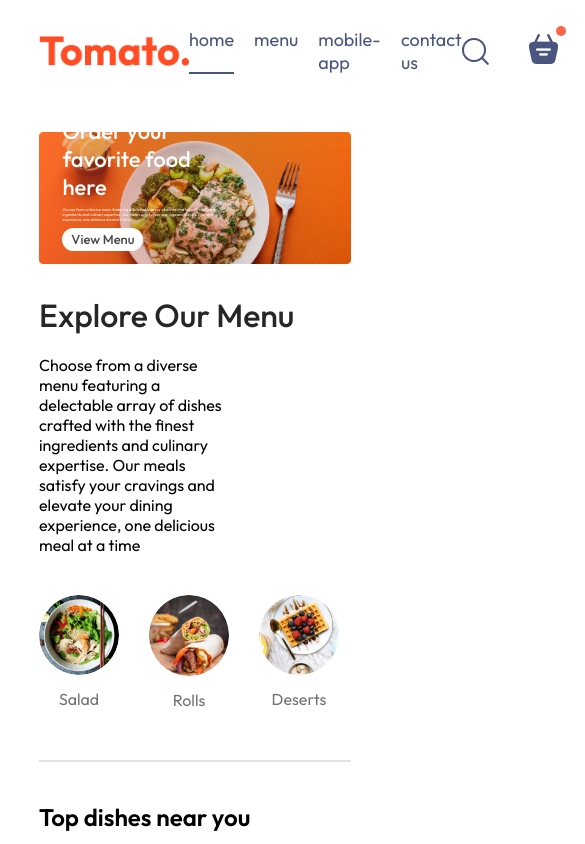
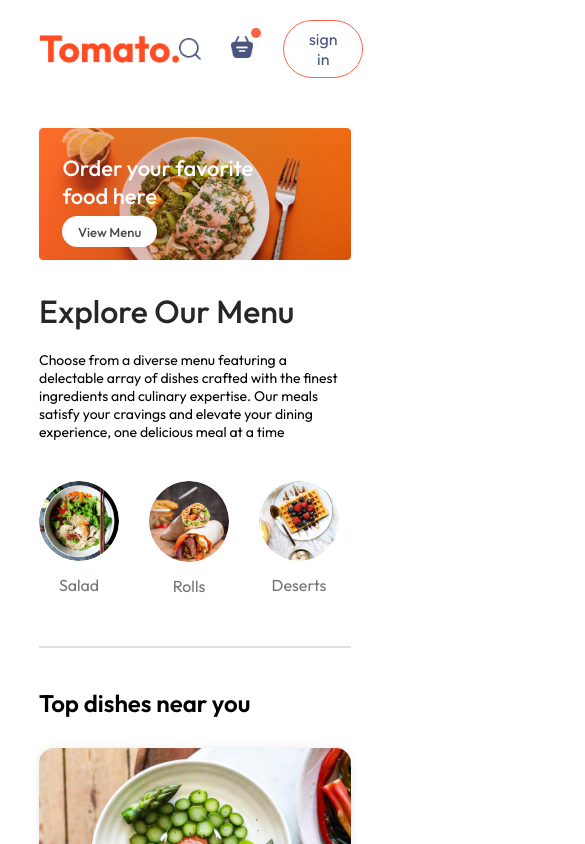
Before and after one commit to BrianWahungu/food-del, a React (Vite) app in the folder frontend/: page / in a window 390 px wide. Shown: the top 844 px of the page, 585 px wide, since content can reach past the window. Built offline with nearby package versions, Linux system fonts and the light colour scheme.

Commit message:
making the website responsive done

```diff
--- a/frontend/src/components/ExploreMenu/ExploreMenu.css
+++ b/frontend/src/components/ExploreMenu/ExploreMenu.css
@@ -46,3 +46,9 @@
     border: 4px solid tomato;
     padding: 2px;
 }
+@media (max-width:1050px) {
+    .explore-menu-text{
+        max-width: 100%;
+        font-size: 14px;
+    }
+}
--- a/frontend/src/components/Footer/Footer.css
+++ b/frontend/src/components/Footer/Footer.css
@@ -40,3 +40,14 @@
     background-color: gray;
     border: none;
 }
+@media (max-width:750px) {
+    .footer-content{
+        display: flex;
+        flex-direction: column;
+        gap: 35px;
+    }
+    .footer-copyright{
+        text-align: center;
+
+    }
+}
--- a/frontend/src/components/Header/Header.css
+++ b/frontend/src/components/Header/Header.css
@@ -34,3 +34,19 @@
     font-size: max(1vw, 13px);
     border-radius: 50px;
 }
+@media (max-width:1050px) {
+    .header-contents{
+        max-width: 45%;
+    }
+}
+@media (max-width:750px) {
+    .header-contents{
+        max-width: 65%;
+    }
+    .header-contents p{
+        display: none;
+    }
+    .header-contents button{
+        padding: 2vw 4vw;
+    }
+}
--- a/frontend/src/components/Navbar/Navbar.css
+++ b/frontend/src/components/Navbar/Navbar.css
@@ -52,3 +52,45 @@
     top: -8px;
     right: -8px;
 }
+@media (max-width:1050px) {
+    .navbar .logo{
+        width: 140px;
+    }
+    .navbar-menu{
+        gap: 20px;
+        font-size: 17px;
+    }
+    .navbar-right{
+        gap: 30px;
+    }
+    .navbar-right img{
+        width: 22px;
+    }
+    .navbar-right button{
+        padding: 8px 25px;
+    }
+}
+@media (max-width:900) {
+    .navbar .logo{
+        width: 120px;
+    }
+    .navbar-menu{
+        gap: 15px;
+        font-size: 16px;
+    }
+    .navbar-right{
+        gap: 20px;
+    }
+    .navbar-right img{
+        width: 20px;
+    }
+    .navbar-right button{
+        padding: 7px 20px;
+        font-size: 15px;
+    }
+}
+@media (max-width:750px) {
+    .navbar-menu{
+        display: none;
+    }
+   }
--- a/frontend/src/components/Navbar/Navbar.jsx
+++ b/frontend/src/components/Navbar/Navbar.jsx
@@ -1,6 +1,7 @@
 import React, { useState } from 'react'
 import './Navbar.css'
 import { assets } from '../../assets/assets'
+import { Link } from 'react-router-dom';
 
 const Navbar = () => {
 
@@ -10,10 +11,10 @@ const Navbar = () => {
     <div className='navbar'>
         <img src={assets.logo} alt="" className="logo" />
         <ul className="navbar-menu">
-            <li onClick={()=>setMenu("home")} className={menu==="home"?"active":""}>home</li>
-            <li onClick={()=>setMenu("menu")}className={menu==="menu"?"active":""}>menu</li>
-            <li onClick={()=>setMenu("mobile-app")}className={menu==="mobile-app"?"active":""}>mobile-app</li>
-            <li onClick={()=>setMenu("contact-us")}className={menu==="contact-us"?"active":""}>contact us</li>
+            <Link to='/' onClick={()=>setMenu("home")} className={menu==="home"?"active":""}>home</Link>
+            <a href='#explore-menu' onClick={()=>setMenu("menu")}className={menu==="menu"?"active":""}>menu</a>
+            <a href='#app-download' onClick={()=>setMenu("mobile-app")}className={menu==="mobile-app"?"active":""}>mobile-app</a>
+            <a href='#footer' onClick={()=>setMenu("contact-us")}className={menu==="contact-us"?"active":""}>contact us</a>
         </ul>
         <div className="navbar-right">
             <img src={assets.search_icon} alt="" />
--- a/frontend/src/index.css
+++ b/frontend/src/index.css
@@ -4,6 +4,7 @@
   margin: 0;
   box-sizing: border-box;
   font-family: Outfit;
+  scroll-behavior: smooth;
 }
 body{
   min-height: 100vh;
```
